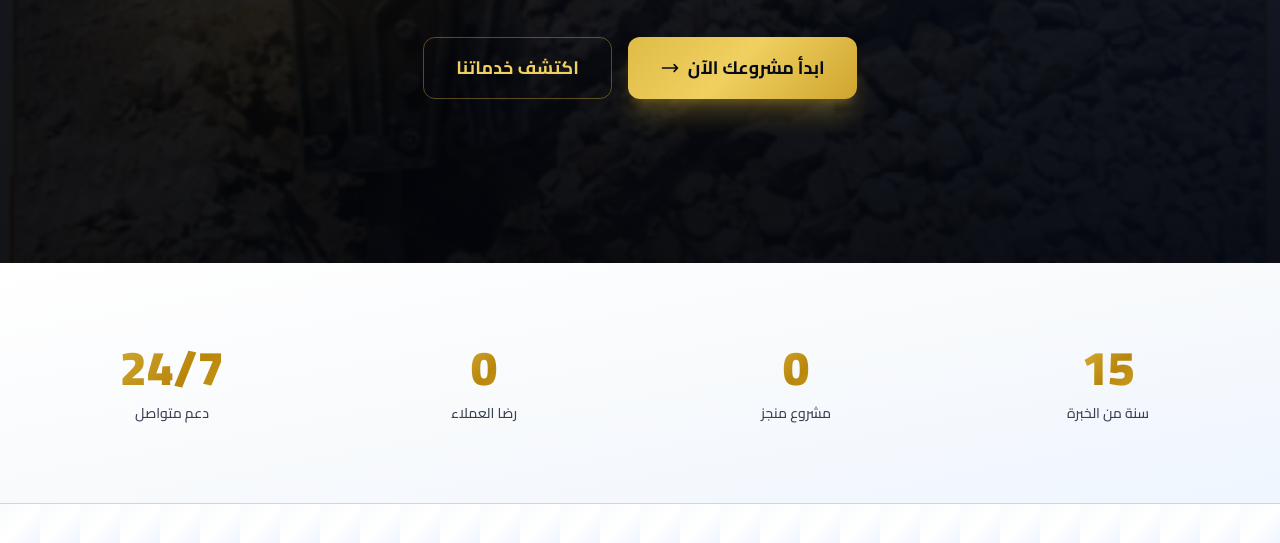
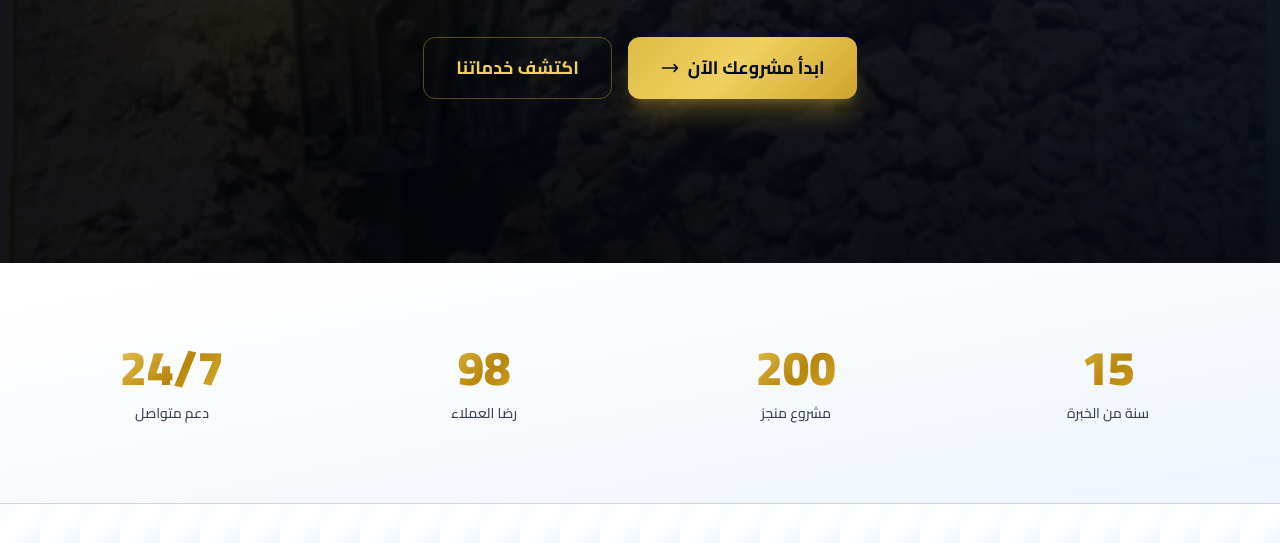
Before and after one commit to hosinalhariri-sketch/gulf-depths-website, a website: page index.html in a window 1280 px wide. Shown: the part 537-1080 px from the top of the page. Drawn offline with nearby package versions, Linux system fonts and the light colour scheme; animation ran at ten frames a second.

Commit message:
إصلاح نهائي لحركة الأرقام عند الوصول إلى القسم

```diff
--- a/index.html
+++ b/index.html
@@ -395,7 +395,7 @@
                     <p class="text-sm text-gray-700 mt-3 font-medium">رضا العملاء</p>
                 </div>
                 <div class="text-center stat-item animate-stat">
-                    <p class="text-4xl md:text-5xl font-black gold-text counter-text transition-all duration-300" data-target="24/7">0</p>
+                    <p class="text-4xl md:text-5xl font-black gold-text counter transition-all duration-300" data-target="24" data-suffix="/7">0</p>
                     <p class="text-sm text-gray-700 mt-3 font-medium">دعم متواصل</p>
                 </div>
             </div>
@@ -1062,42 +1062,37 @@
 
             // Stats Counter - Scroll Animation (When user scrolls to this section)
             const counters = document.querySelectorAll("#stats .counter");
-            const counterTexts = document.querySelectorAll("#stats .counter-text");
-            let hasAnimated = false; // Track if animation has run
 
-            // Initialize all counters to 0
-            counters.forEach((el) => {
-                el.textContent = "0";
+            counters.forEach((counter) => {
+                const target = Number.parseInt(counter.dataset.target || "0", 10);
+                const suffix = counter.dataset.suffix || "";
+                counter.textContent = "0" + suffix;
             });
 
-            counterTexts.forEach((el) => {
-                el.textContent = el.dataset.target;
-            });
+            ScrollTrigger.create({
+                trigger: "#stats",
+                start: "top 80%",
+                once: true,
+                onEnter: () => {
+                    counters.forEach((counter) => {
+                        const target = Number.parseInt(counter.dataset.target || "0", 10);
+                        const suffix = counter.dataset.suffix || "";
+                        if (!target) return;
 
-            // Animate counters when scrolling into view - ONLY ONCE
-            counters.forEach((counter) => {
-                const target = parseInt(counter.dataset.target) || 0;
-                if (!target) return;
-
-                gsap.to(counter, {
-                    scrollTrigger: {
-                        trigger: "#stats",
-                        start: "top center",
-                        onEnter: () => {
-                            if (!hasAnimated) {
-                                hasAnimated = true;
-                                // Start animation
-                                gsap.to(counter, {
-                                    duration: 3,
-                                    ease: "power2.out",
-                                    onUpdate: function() {
-                                        counter.textContent = Math.round(this.progress() * target);
-                                    }
-                                });
+                        const value = { current: 0 };
+                        gsap.to(value, {
+                            current: target,
+                            duration: 2.8,
+                            ease: "power2.out",
+                            onUpdate: function () {
+                                counter.textContent = `${Math.round(value.current)}${suffix}`;
+                            },
+                            onComplete: function () {
+                                counter.textContent = `${target}${suffix}`;
                             }
-                        }
-                    }
-                });
+                        });
+                    });
+                }
             });
         }
 
```
